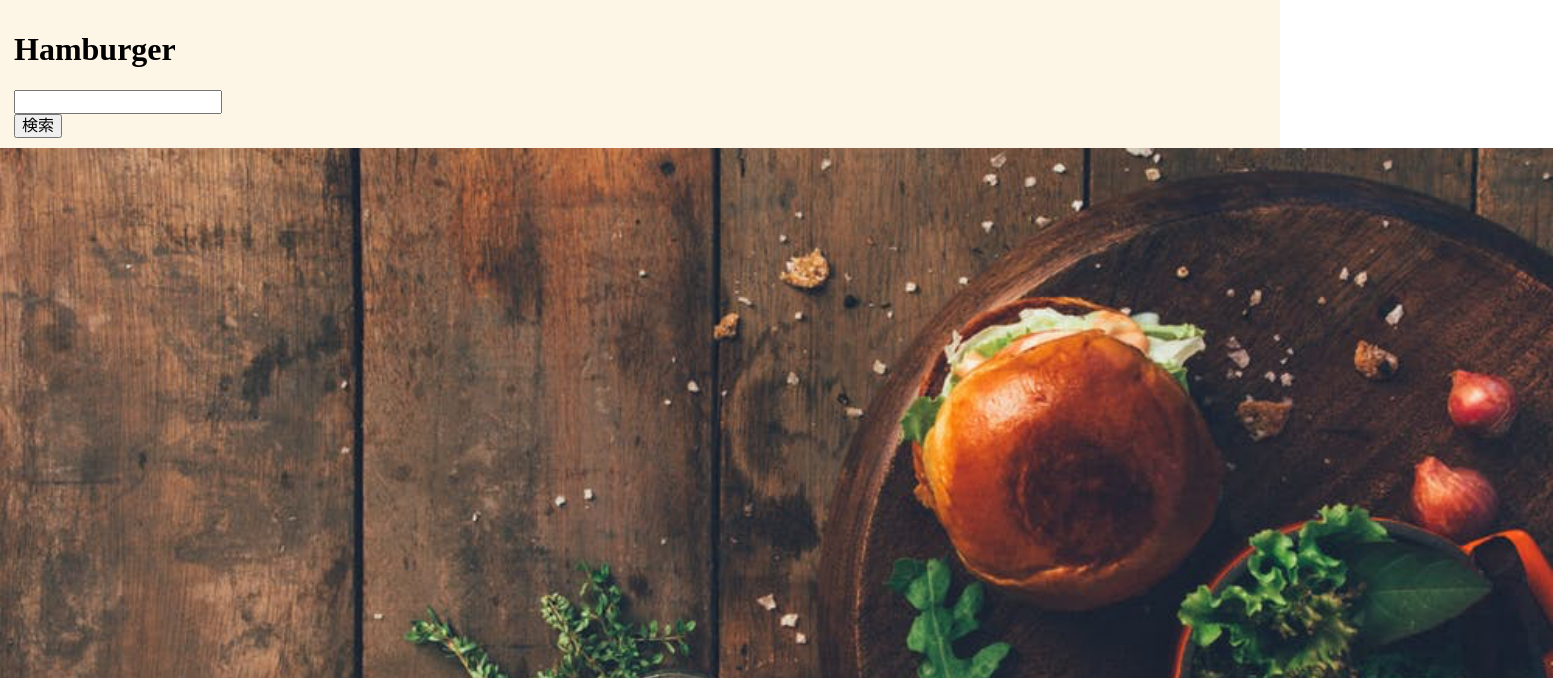
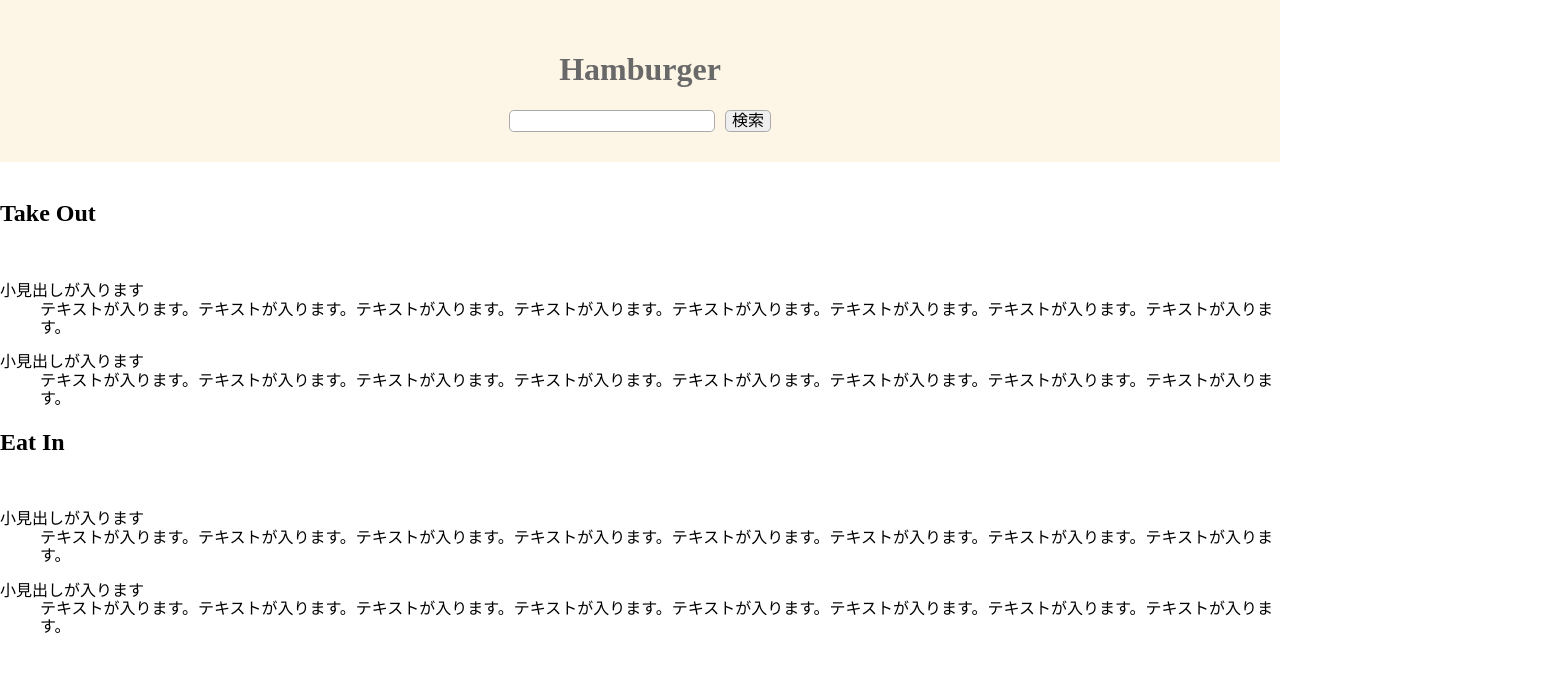
Before and after one commit to suka0624/hamburger, a website: page index.html in a window 1280 px wide. Shown: the top 684 px of the page, 1553 px wide, since content can reach past the window. Drawn offline with Linux system fonts and the light colour scheme.

Commit message:
トップページのヘッダ部のCSS作成

```diff
--- a/asset/scss/foundation/header.scss
+++ b/asset/scss/foundation/header.scss
@@ -4,7 +4,5 @@
   flex-direction: column;
   &__body {
     background-color: oldlace;
-    margin: 0;
-    padding: 0;
   }
 }
--- a/asset/scss/foundation/section.scss
+++ b/asset/scss/foundation/section.scss
@@ -1,8 +1,10 @@
 .f-section {
   &--header {
-    padding: 10px 14px;
+    margin: 30px 0px;
     &__body {
-
+      display: flex;
+      flex-direction: column;
+      align-items: center;
     }
   }
 }
--- /dev/null
+++ b/asset/scss/layout/cols.scss
@@ -0,0 +1,15 @@
+.l-cols {
+  &--search {
+    display: flex;
+
+    &__col {
+      #search {
+        border: 1px solid darkgray;
+        border-radius: 0.3em;
+      }
+    }
+    .is-button {
+      margin-left: 10px;
+    }
+  }
+}
--- /dev/null
+++ b/asset/scss/object/action.scss
@@ -0,0 +1,6 @@
+.o-action {
+  &__item {
+    border: 1px solid darkgray;
+        border-radius: 0.3em;
+  }
+}
--- /dev/null
+++ b/asset/scss/object/heading.scss
@@ -0,0 +1,7 @@
+.o-heading {
+  &--hamburger {
+    &__item {
+      color: dimgray;
+    }
+  }
+}
--- a/asset/scss/style.scss
+++ b/asset/scss/style.scss
@@ -7,7 +7,10 @@
 @import "./foundation/section.scss";
 
 /* Layout */
+@import "./layout/cols.scss";
 
 /* Object */
+@import "./object/heading.scss";
+@import "./object/action.scss";
 
 /* Utility */
--- a/index.html
+++ b/index.html
@@ -10,7 +10,7 @@
   </head>
 
   <body>
-    <div clsss="f-container">
+    <div clss="f-container">
       <div class="f-container__body">
         <header class="f-header">
           <div class="f-header__body">
@@ -47,7 +47,8 @@
             <section class="f-section--topImage">
               <div class="f-section--topImage__body">
                 <div class="o-figure">
-                  <img src="../asset/img/dummy_site.png" class="o-figure__item">
+                  <!-- <img src="../asset/img/dummy_site.png" class="o-figure__item"> -->
+                  <img src="" class="o-figure__item">
                 </div>
               </div>
             </section>
@@ -59,7 +60,8 @@
                       <h2>Take Out</h2>
                     </div>
                     <div class="l-unit--takeOut__image">
-                      <img src="../asset/img/takeout.png">
+                      <!-- <img src="../asset/img/takeout.png"> -->
+                      <img src="">
                     </div>
                     <div class="l-unit--takeOut__description">
                       <!-- TODO: modifireは仮でdetailとしておく -->
@@ -99,7 +101,8 @@
                       <h2>Eat In</h2>
                     </div>
                     <div class="l-unit--eatIn__image">
-                      <img src="../asset/img/eatin.png">
+                      <!-- <img src="../asset/img/eatin.png"> -->
+                      <img src="">
                     </div>
                     <div class="l-unit--eatIn__description">
                       <!-- TODO: modifireは仮でdetailとしておく -->
@@ -143,7 +146,8 @@
             <section class="f-section--access">
               <div class="l-unit--access">
                 <div class="l-unit--access__image">
-                  <img src="../asset/img/map.png">
+                  <!-- <img src="../asset/img/map.png"> -->
+                  <img src="">
                 </div>
                 <div class="l-unit--access__description">
                   <div class="o-list">
```
Also changed, not shown: asset/css/foundation/header.css, asset/css/foundation/section.css, asset/css/layout/cols.css (added), asset/css/object/action.css (added), asset/css/object/heading.css (added), asset/css/style.css.
